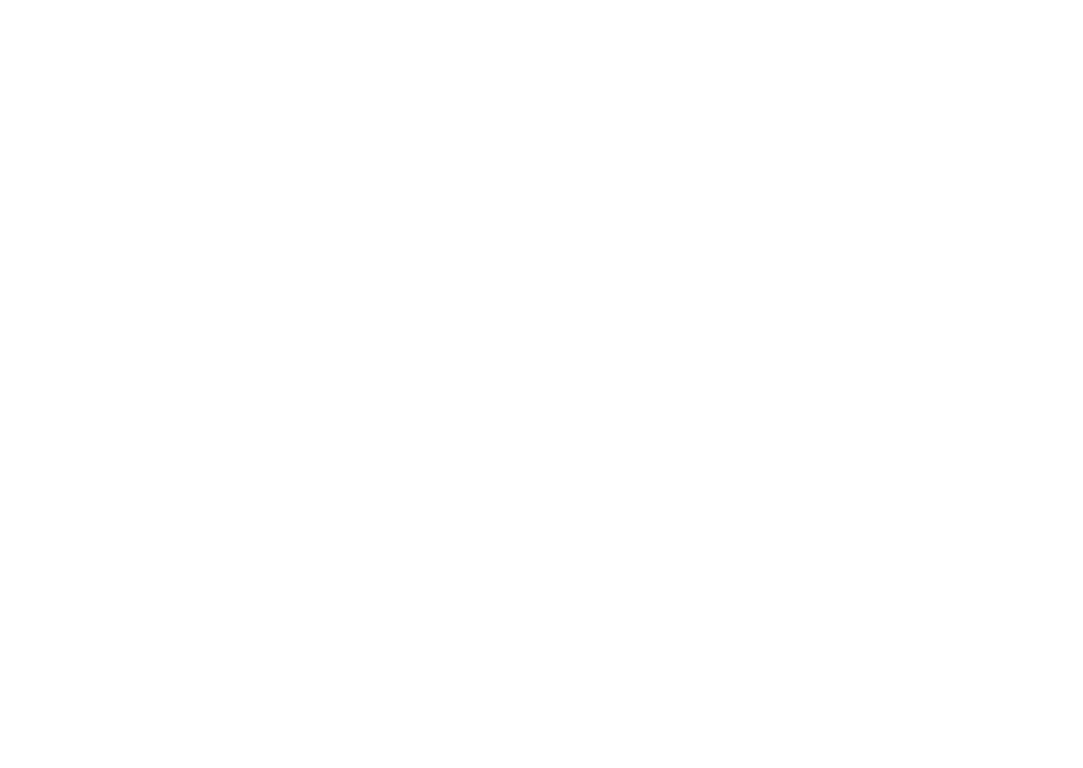
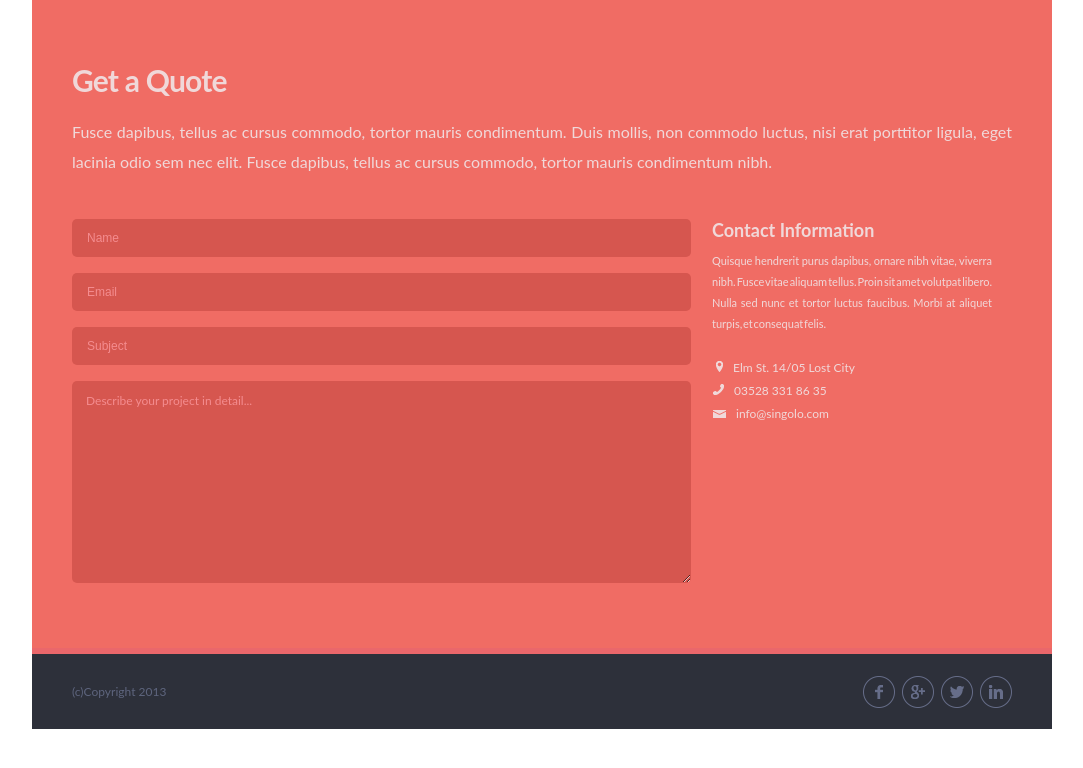
Before and after one commit to zanchess/singolo, a plain HTML site: page singolo3.html in a window 1280 px wide. Shown: the whole page, without its empty margins (98-1181 px from the left). Drawn offline with Linux system fonts and the light colour scheme.

Commit message:
feat: create form block and footer

```diff
--- a/singolo3.css
+++ b/singolo3.css
@@ -8,3 +8,161 @@
 	margin: 0 auto;
 	font-family: 'Lato', sans-serif;
 }
+
+.form{
+	height: 648px;
+	background-color: #f06c64;
+	border-bottom: 6px solid #ea676b;
+}
+
+.form-h2{
+	color: #f0d8d9;
+	padding-top: 62px;
+	padding-left: 40px;
+	font-size: 30px;
+	letter-spacing: -0.8px;
+}
+
+.form-p{
+	color: #f0d8d9;
+	padding-left: 40px;
+	padding-right: 40px;
+	text-align: justify;
+	padding-top: 19px;
+	line-height: 30px;
+}
+
+.form-wrapper{
+	display: flex;
+	flex-direction: row;
+}
+
+.form-block{
+	width: 619px;
+	margin-top: 42px;
+	padding-left: 40px;
+}
+
+form>div{
+	margin-bottom: 16px;
+}
+
+input{
+	width: 100%;
+	height: 38px;
+	border-radius: 5px;
+	border: none;
+	padding-left: 15px;
+	box-sizing: border-box;
+	font-size: 12px;
+	background-color: #d6564f;
+	color: #f48c8f;
+	color: #f0d8d9;
+}
+input:-ms-input-placeholder{color: #f48c8f;}
+input::-webkit-input-placeholder{color: #f48c8f;}
+
+input:focus, input:active{
+
+	outline: none;
+}
+
+input:required{
+	background-color: #d6564f;
+}
+
+textarea{
+	min-width: 100%;
+	max-width: 100%;
+	min-height: 202px;
+	max-height: 202px;
+	border-radius: 5px;
+	font-family: 'Lato', sans-serif;
+	padding-top: 12px;
+	padding-left: 14px;
+	font-size: 12px;
+	box-sizing: border-box;
+	background-color: #d6564f;
+	color: #f48c8f;
+	border: none;
+}
+
+textarea:active, textarea:focus{
+	outline: none;
+}
+
+textarea:-ms-input-placeholder{color: #f48c8f;}
+textarea::-webkit-input-placeholder{color: #f48c8f;}
+
+.contacts{
+	width:280px;
+	padding-left: 21px;
+	padding-top: 42px;
+}
+
+.contacts-p{
+	color: #f0d8d9;
+	padding-top: 9px;
+	font-size: 11px;
+	text-align: justify;
+	word-spacing: -2px;
+	line-height: 21px;
+}
+
+.contacts-h3{
+	color: #f0d8d9;
+	font-size: 18px;
+}
+
+.contacts-list{
+	list-style-type: none;
+	color: #f0d8d9;
+	padding-top: 21px;
+	padding-left: 18px;
+}
+
+.contacts-list>li{
+	margin-top: 5px;
+	font-size: 12px;
+	padding-left: 3px;
+}
+
+.location{
+	list-style-image: url(./assets/images/singolo3/location.png);
+}
+
+.contacts-list>.phone{
+	list-style-image: url(./assets/images/singolo3/phone.png);
+	padding-top: 3px;
+	margin-left: 1px;
+}
+
+.contacts-list>.mail{
+	list-style-image: url(./assets/images/singolo3/mail.png);
+	margin-top: 8px;
+	margin-left: 3px;
+}
+
+.footer{
+	height: 75px;
+	background-color: #2d303a;
+	display: flex;
+	justify-content: space-between;
+	align-items: center;
+}
+.copy{
+	margin-left: 40px;
+}
+
+.copy>p{
+	font-size: 12px;
+	color: #5e657e;
+}
+
+.links{
+	margin-right: 40px;
+	padding-top: 3px;
+}
+.links>a{
+	margin-left: 3px;
+}
--- a/singolo3.html
+++ b/singolo3.html
@@ -4,11 +4,60 @@
 	<meta charset="UTF-8">
 	<meta name="viewport" content="width=device-width, initial-scale=1.0">
 	<link rel="stylesheet" href="./singolo3.css">
+	<link rel="stylesheet" href="./fonts.css">
 	<title>Document</title>
 </head>
 <body>
 	<div class="container">
+		<section class="form">
+			<h2 class="form-h2">Get a Quote</h2>
+			<p class="form-p">
+				Fusce dapibus, tellus ac cursus commodo, tortor mauris condimentum. Duis mollis, non commodo luctus, nisi erat porttitor ligula, eget lacinia odio sem nec elit. Fusce dapibus, tellus ac cursus commodo, tortor mauris condimentum nibh.
+			</p>
+			<div class="form-wrapper">
+				<div class="form-block">
+					<form method="post">
+						<div>
+							<input type="text" name="name" placeholder="Name" required>
+						</div>
+						<div>
+							<input type="email" name="email" placeholder="Email" required>
+						</div>
+						<div>
+							<input type="text"  placeholder="Subject">
+						</div>
+						<div>
+							<textarea name="textarea" placeholder="Describe your project in detail..." id="text" cols="30" rows="10"></textarea>
+						</div>
+					</form>
+				</div>
 
+				<div class="contacts">
+					<h3 class="contacts-h3">
+						Contact Information
+					</h3>
+					<p class="contacts-p">
+						Quisque hendrerit purus dapibus, ornare nibh vitae, viverra nibh. Fusce vitae aliquam tellus. Proin sit amet volutpat libero. Nulla sed nunc et tortor luctus faucibus. Morbi at aliquet turpis, et consequat felis.
+					</p>
+					<ul class="contacts-list">
+						<li class="contacts-li location">Elm St. 14/05 Lost City </li>
+						<li class="contacts-li phone">03528 331 86 35 </li>
+						<li class="contacts-li mail">info@singolo.com</li>
+					</ul>
+				</div>
+			</div>
+		</section>
+		<footer class="footer">
+			<div class="copy">
+				<p>(c)Copyright 2013</p>
+			</div>
+			<div class="links">
+				<a href="#" class="link"><img src="./assets/images/singolo2/Ellipse2.png" alt="facebook"></a>
+				<a href="#" class="link"><img src="./assets/images/singolo2/Ellipse2copy.png" alt="google"></a>
+				<a href="#" class="link"><img src="./assets/images/singolo2/Ellipse2copy2.png" alt="twitter"></a>
+				<a href="#" class="link"><img src="./assets/images/singolo2/Ellipse2copy3.png" alt="linkedin"></a>
+			</div>
+		</footer>
 	</div>
 </body>
 </html>
```
Also changed, not shown: singolo2.css (+21 -7 lines), singolo2.html (+4 -0 lines), assets/images/singolo3/Ellipse 2 copy 2.png (added), assets/images/singolo3/Ellipse 2 copy 3.png (added), assets/images/singolo3/Ellipse 2 copy.png (added), assets/images/singolo3/Ellipse 2.png (added), assets/images/singolo3/location.png (added), assets/images/singolo3/mail.png (added), assets/images/singolo3/phone.png (added).
